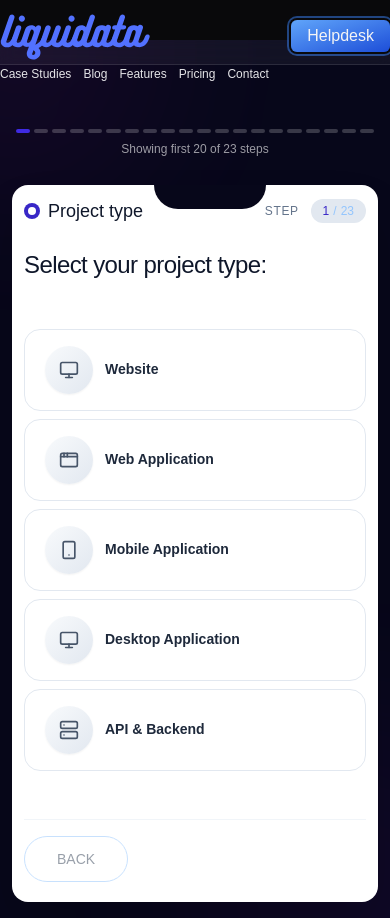
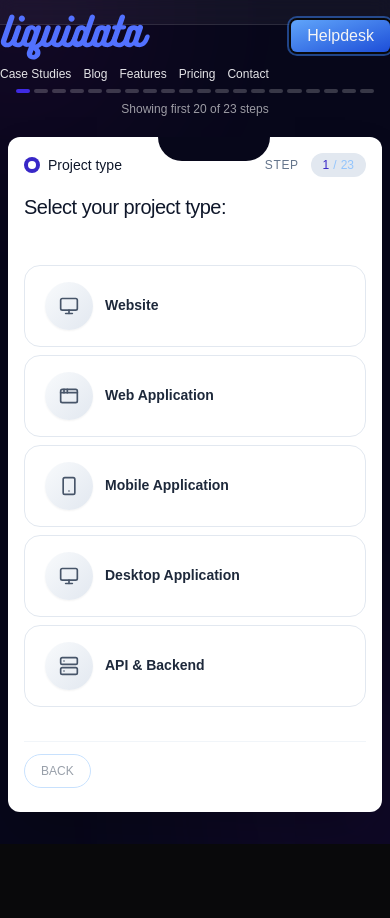
Before and after one commit to liquidevz/liquidata, a Next.js app: page /calculator in a window 390 px wide. After the commit the page ends 844 px from the top, so only its background shows below. Built offline with nearby package versions, Linux system fonts and the light colour scheme.

Commit message:
Issues Solved

```diff
--- a/src/components/chatbot/GeminiChatbot.tsx
+++ b/src/components/chatbot/GeminiChatbot.tsx
@@ -91,12 +91,12 @@ export default function GeminiChatbot() {
       {/* Chat Button */}
       <button
         onClick={() => setIsOpen(true)}
-        className={`fixed bottom-6 right-6 z-50 bg-blue-600 hover:bg-blue-700 text-white p-4 rounded-full shadow-lg transition-all duration-300 ${
+        className={`fixed bottom-6 right-6 z-50 bg-blue-600 hover:bg-blue-700 text-white p-2.5 rounded-full shadow-lg transition-all duration-300 ${
           isOpen ? 'scale-0' : 'scale-100'
         }`}
         aria-label="Open chat"
       >
-        <MessageCircle size={24} />
+        <MessageCircle size={20} />
       </button>
 
       {/* Chat Window */}
--- a/src/components/hero/Hero.tsx
+++ b/src/components/hero/Hero.tsx
@@ -4,7 +4,7 @@ import { Content } from "./Content";
 
 export const Hero = () => {
   return (
-    <section className="relative overflow-hidden">
+    <section className="relative overflow-hidden px-4 md:px-8 lg:px-12 pt-8 md:pt-12 lg:pt-16">
       <Content />
       <Beams />
       <GradientGrid />
--- a/src/components/smart-calculator/SmartCalculator.tsx
+++ b/src/components/smart-calculator/SmartCalculator.tsx
@@ -691,7 +691,7 @@ export default function SmartCalculator() {
   const isEstimateStep = currentStepData?.type === 'estimate'
 
   return (
-    <div className="min-h-screen w-full relative overflow-hidden bg-[#07071a] p-0 mt-10">
+    <div className="min-h-screen w-full relative overflow-hidden bg-[#07071a] p-0 mt-0 md:mt-10">
       {/* Background decorations */}
       <div className="pointer-events-none absolute -top-32 -left-32 h-72 w-72 rounded-full blur-[80px] opacity-40 bg-fuchsia-700/20" />
       <div className="pointer-events-none absolute -bottom-32 -right-32 h-80 w-80 rounded-full blur-[90px] opacity-40 bg-purple-700/20" />
@@ -705,11 +705,11 @@ export default function SmartCalculator() {
         <ProgressMobile step={state.step} total={currentSteps.length} />
       </div>
 
-      <div className="w-full px-3 md:px-4 pt-4 pb-4 md:pt-6 md:pb-12">
+      <div className="w-full px-2 sm:px-3 md:px-4 pt-2 pb-4 md:pt-6 md:pb-12">
         <div className="grid grid-cols-1 xl:grid-cols-[1fr_300px] gap-4 h-full">
           <div className="relative">
             {/* Main white card */}
-            <div className="relative overflow-hidden border-0 bg-white shadow-2xl rounded-[16px] md:rounded-[28px] min-h-[85vh] max-h-[90vh] flex flex-col">
+            <div className="relative overflow-hidden border-0 bg-white shadow-2xl rounded-[12px] sm:rounded-[16px] md:rounded-[28px] min-h-[80vh] sm:min-h-[85vh] max-h-[95vh] flex flex-col">
               {/* Tab notch */}
               <div className="pointer-events-none absolute -top-6 right-28 h-12 w-28 rounded-b-[24px] bg-[#07071a]" />
 
@@ -740,15 +740,15 @@ export default function SmartCalculator() {
                 </aside>
 
                 {/* Main content */}
-                <section ref={contentRef} className="p-3 md:p-6 lg:p-8 flex flex-col h-full overflow-auto">
+                <section ref={contentRef} className="p-4 sm:p-5 md:p-6 lg:p-8 flex flex-col h-full overflow-auto">
                   {/* Header with step indicator matching reference */}
-                  <div className="flex items-center justify-between gap-4 mb-6">
+                  <div className="flex items-center justify-between gap-2 sm:gap-4 mb-4 sm:mb-6">
                     <div className="flex items-center gap-2 flex-1">
                       {/* Step indicator dot - exact match from reference */}
                       <div className="flex items-center justify-center w-4 h-4 rounded-full" style={{ backgroundColor: 'rgb(56 39 199)' }}>
                         <div className="w-2 h-2 rounded-full bg-white"></div>
                       </div>
-                      <span className="text-lg font-medium text-slate-900 flex-1">
+                      <span className="text-sm sm:text-base md:text-lg font-medium text-slate-900 flex-1">
                         {currentStepData?.title || "Loading..."}
                       </span>
                     </div>
@@ -774,12 +774,12 @@ export default function SmartCalculator() {
 
                   {/* Main question */}
                   <div className="mb-6">
-                    <h2 className="text-2xl md:text-3xl font-medium tracking-tight text-slate-900 mb-2">
+                    <h2 className="text-xl sm:text-2xl md:text-3xl font-medium tracking-tight text-slate-900 mb-2">
                       {getHeadlineForStep(currentStepData?.type)}
                     </h2>
                   </div>
 
-                  <div className="mt-4 md:mt-6 flex-1 overflow-auto">
+                  <div className="mt-3 sm:mt-4 md:mt-6 flex-1 overflow-auto">
                     <AnimatePresence mode="wait">
                       <motion.div
                         key={`${state.step}-${currentStepData?.type}`}
@@ -1066,16 +1066,16 @@ export default function SmartCalculator() {
                                 {submitMessage.text}
                               </div>
                             )}
-                            <div className="p-6 border border-slate-200 rounded-2xl shadow-sm bg-white">
-                              <div className="flex items-center justify-between mb-6">
+                            <div className="p-4 sm:p-6 border border-slate-200 rounded-xl sm:rounded-2xl shadow-sm bg-white">
+                              <div className="flex items-center justify-between mb-4 sm:mb-6">
                                 <div>
-                                  <h3 className="text-lg font-semibold text-slate-900">Your Project Estimate</h3>
+                                  <h3 className="text-base sm:text-lg font-semibold text-slate-900">Your Project Estimate</h3>
                                   <p className="text-sm text-slate-500">Based on your selections and requirements</p>
                                 </div>
                                 <span className="bg-[#3f2ae2] text-white px-3 py-1 rounded-full text-sm">Final</span>
                               </div>
                               <div className="text-center">
-                                <div className="text-4xl font-bold text-slate-900 mb-2">
+                                <div className="text-2xl sm:text-3xl md:text-4xl font-bold text-slate-900 mb-2">
                                   {currency(estimate.low)} - {currency(estimate.high)}
                                 </div>
                                 <p className="text-slate-600">Estimated project cost</p>
@@ -1088,12 +1088,12 @@ export default function SmartCalculator() {
                   </div>
 
                   {/* Bottom navigation - exact match from reference */}
-                  <div className="sticky bottom-0 bg-white pt-4 pb-2 flex items-center justify-between gap-4 border-t border-slate-100 mt-6">
+                  <div className="sticky bottom-0 bg-white pt-3 sm:pt-4 pb-2 flex items-center justify-between gap-2 sm:gap-4 border-t border-slate-100 mt-4 sm:mt-6">
                     {/* Back button - exact match from reference */}
                     <button
                       onClick={() => dispatch({ type: 'PREV_STEP' })}
                       disabled={state.step === 0}
-                      className="px-8 py-3 border border-blue-300 rounded-full text-slate-700 hover:bg-slate-50 disabled:opacity-50 disabled:cursor-not-allowed uppercase text-sm font-medium"
+                      className="px-4 sm:px-6 md:px-8 py-2 sm:py-2.5 md:py-3 border border-blue-300 rounded-full text-slate-700 hover:bg-slate-50 disabled:opacity-50 disabled:cursor-not-allowed uppercase text-xs sm:text-sm font-medium"
                     >
                       Back
                     </button>
@@ -1103,7 +1103,7 @@ export default function SmartCalculator() {
                         <button
                           onClick={() => dispatch({ type: 'NEXT_STEP' })}
                           disabled={!canNext}
-                          className="px-8 py-3 rounded-full text-white disabled:opacity-50 disabled:cursor-not-allowed uppercase text-sm font-medium min-w-[120px]"
+                          className="px-4 sm:px-6 md:px-8 py-2 sm:py-2.5 md:py-3 rounded-full text-white disabled:opacity-50 disabled:cursor-not-allowed uppercase text-xs sm:text-sm font-medium min-w-[100px] sm:min-w-[120px]"
                           style={{
                             backgroundColor: canNext ? 'rgb(56, 39, 199)' : undefined,
                             border: '1px solid currentColor'
@@ -1115,7 +1115,7 @@ export default function SmartCalculator() {
                         <button
                           onClick={handleSubmitCalculator}
                           disabled={submitting}
-                          className="px-8 py-3 rounded-full text-white uppercase text-sm font-medium min-w-[180px] disabled:opacity-50 disabled:cursor-not-allowed"
+                          className="px-4 sm:px-6 md:px-8 py-2 sm:py-2.5 md:py-3 rounded-full text-white uppercase text-xs sm:text-sm font-medium min-w-[140px] sm:min-w-[180px] disabled:opacity-50 disabled:cursor-not-allowed"
                           style={{
                             backgroundColor: 'rgb(56, 39, 199)',
                             border: '1px solid currentColor'
--- a/src/pages/_document.tsx
+++ b/src/pages/_document.tsx
@@ -5,6 +5,7 @@ export default function Document() {
   return (
     <Html lang="en" className="scroll-smooth">
       <Head>
+        <meta name="viewport" content="width=device-width, initial-scale=1.0" />
         <meta name="description" content="Transform your business with cutting-edge data analytics and AI-powered insights. Liquidata provides enterprise-grade data solutions." />
         <meta name="keywords" content="data analytics, AI insights, business intelligence, data solutions, enterprise software" />
         <meta name="robots" content="index,follow" />
@@ -23,6 +24,17 @@ export default function Document() {
           type="application/ld+json"
           dangerouslySetInnerHTML={{
             __html: JSON.stringify(structuredData),
+          }}
+        />
+
+        {/* Viewport Zoom for Desktop Only */}
+        <script
+          dangerouslySetInnerHTML={{
+            __html: `
+              if (window.innerWidth >= 1024) {
+                document.querySelector('meta[name="viewport"]').setAttribute('content', 'width=device-width, initial-scale=0.9');
+              }
+            `,
           }}
         />
 
--- a/src/pages/calculator.tsx
+++ b/src/pages/calculator.tsx
@@ -4,6 +4,7 @@ import Head from 'next/head';
 export default function Calculator() {
   return (
     <>
+
       <Head>
         <title>Smart Calculator - Liquidata</title>
       </Head>
--- a/src/pages/index.tsx
+++ b/src/pages/index.tsx
@@ -12,6 +12,7 @@ import { structuredData } from "@/seo";
 import { event } from "@/lib/gtag";
 import { Barlow } from "next/font/google";
 import { useEffect } from "react";
+import { Content } from "@/components/hero/Content";
 
 const barlowFont = Barlow({
   subsets: ["latin"],
```
